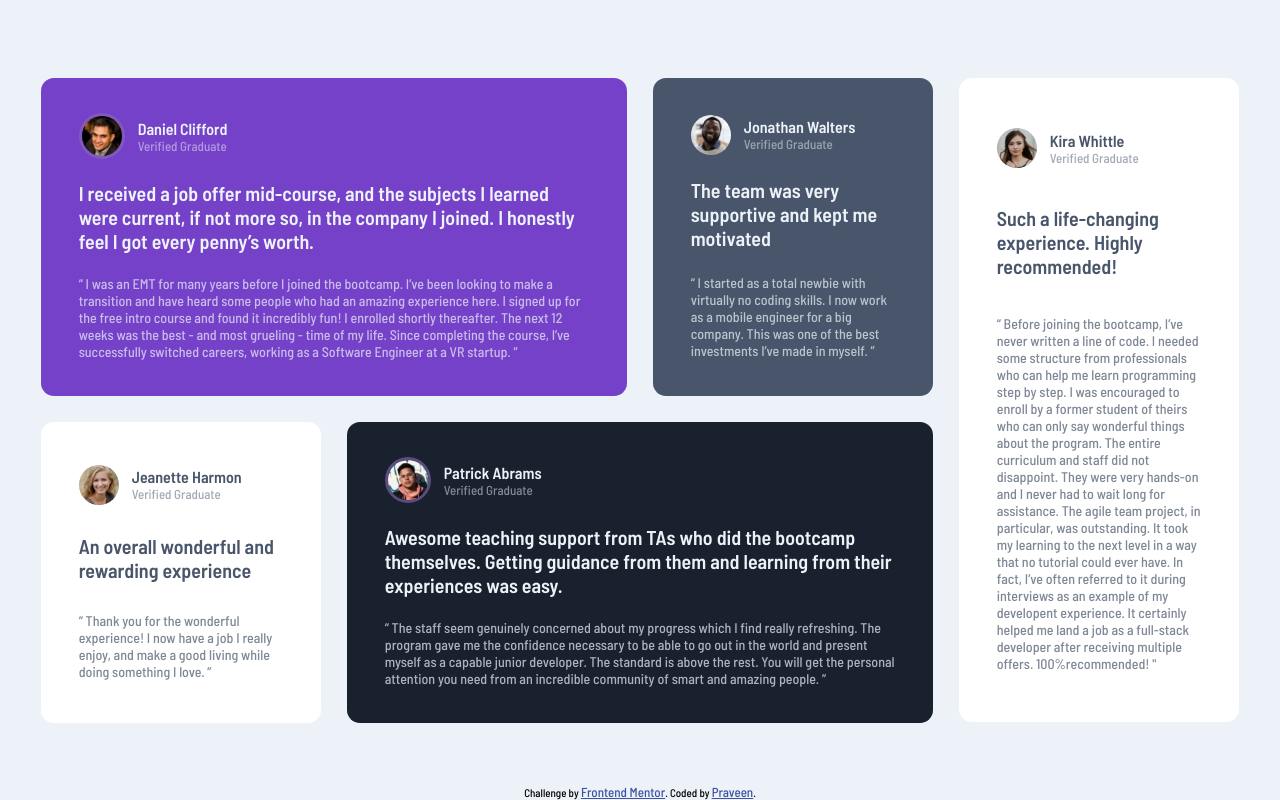
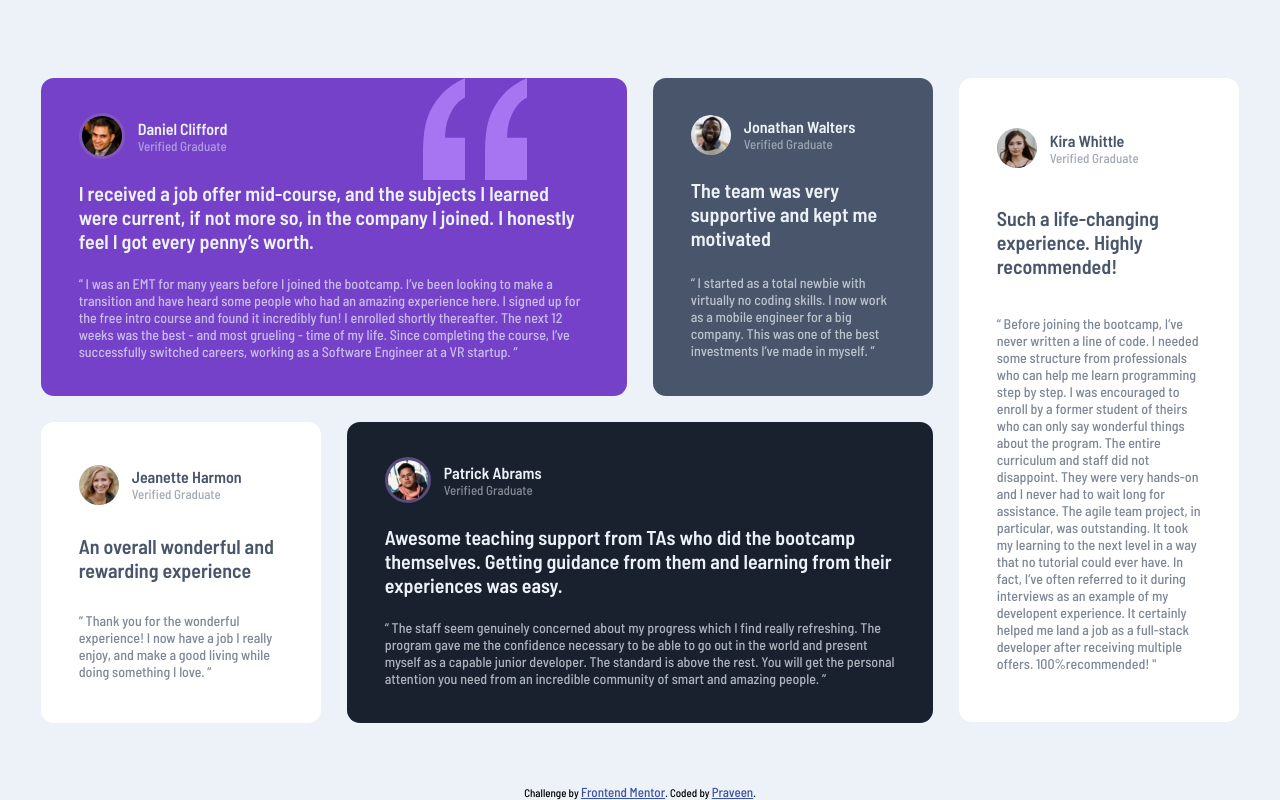
Before and after one commit to githubhacker12/testimonials-grid-section-main, a plain HTML site: page index.html in a window 1280 px wide. Drawn offline with Linux system fonts and the light colour scheme.

Commit message:
first commit

```diff
--- a/styles.css
+++ b/styles.css
@@ -62,6 +62,9 @@ body {
   grid-column-end: 3;
   grid-row-start: 1;
   grid-row-end: 2;
+  background-image: url("./images/bg-pattern-quotation.svg");
+  background-repeat: no-repeat;
+  background-position: right 100px top;
 }
 
 .person-3 {
```
Also changed, not shown: 1 other file.
